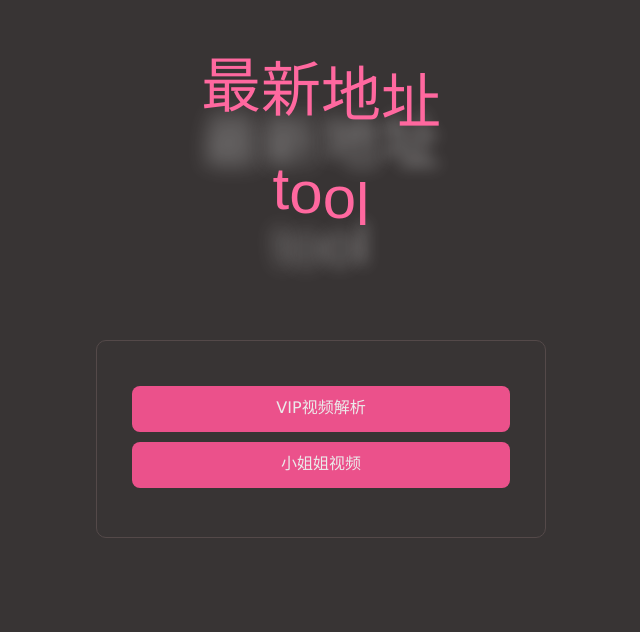
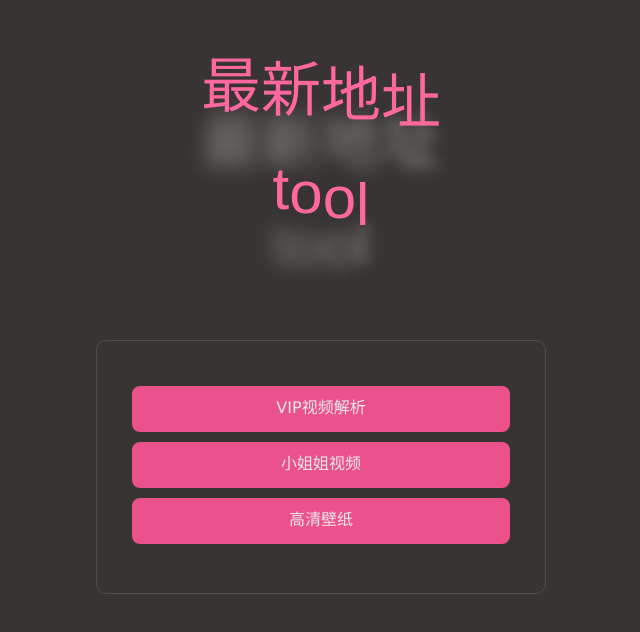
Before and after one commit to lixiaomuicon/tool, a plain HTML site: page index.html in a window 1280 px wide. Shown: the whole page, without its empty margins (319-959 px from the left). Drawn offline with Linux system fonts and the light colour scheme.

Commit message:
Add files via upload

```diff
--- a/index.html
+++ b/index.html
@@ -1756,7 +1756,7 @@
                     <p class="ta-c mb10"></p>
                     <p class="ta-c mb10"><a href="vip.html" target="_blank" class="tx-btn tx-btn-big dp-b bg-red">VIP视频解析</a></p>
                     <p class="ta-c mb10"><a href="xjj.html" target="_blank" class="tx-btn tx-btn-big dp-b bg-red">小姐姐视频</a></p>
-                    <!-- <p class="ta-c mb10"><a href="#" target="_blank" class="tx-btn tx-btn-big dp-b bg-red">最新地址三</a></p> -->
+                    <p class="ta-c mb10"><a href="https://wallpaper.lixiaomu.fun/" target="_blank" class="tx-btn tx-btn-big dp-b bg-red">高清壁纸</a></p>
                     <!-- <p class="ta-c mb10"><a href="#" target="_blank" class="tx-btn tx-btn-big zhuce">永久网址</a></p>
                     <p><span style="font-size: 16px;"><b>^_^防止打不开，一定要记得在网址前加上<font color="red">https://</font></b></span></p> -->
                     <p>
```
